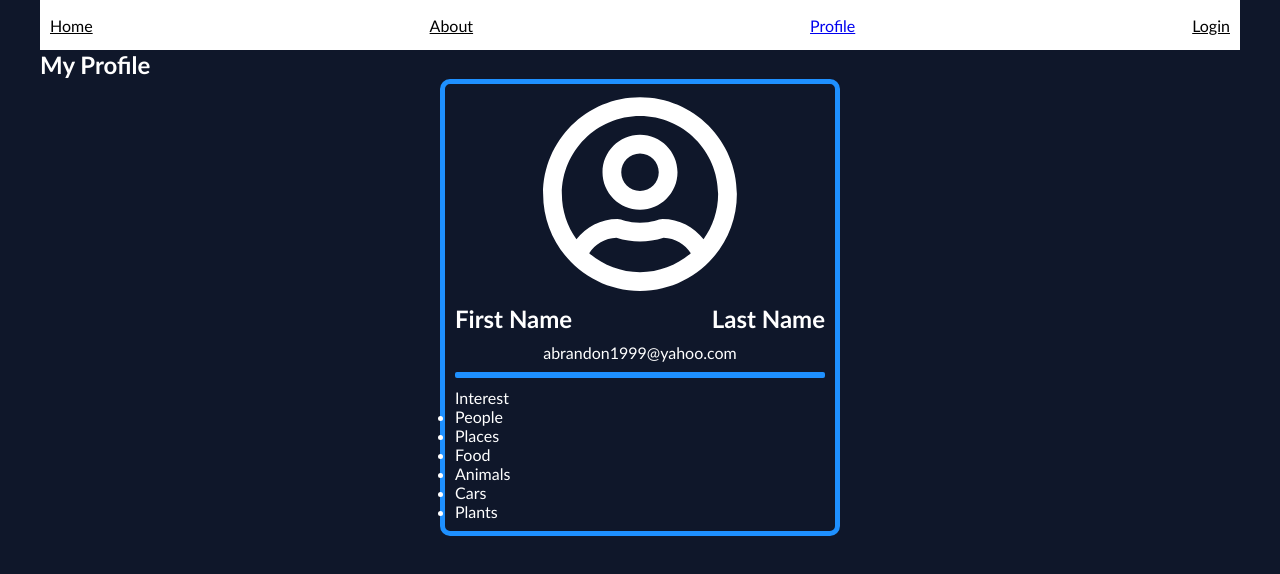
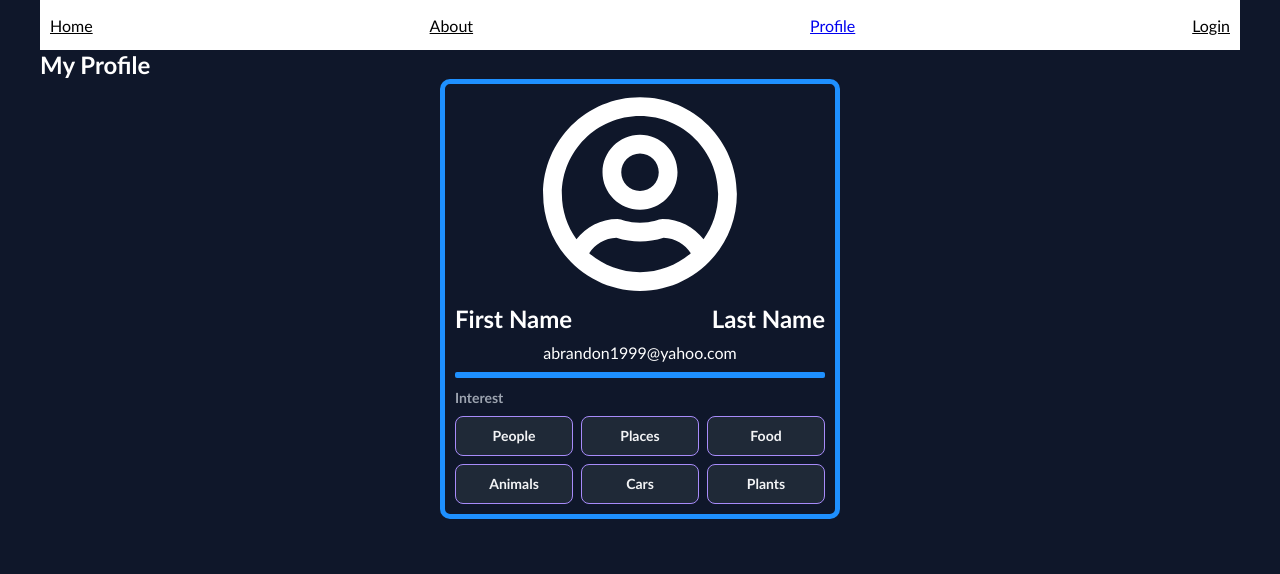
Before and after one commit to abrandon1999/exotic_life_FE, a React (Vite) app: page /profile in a window 1280 px wide. Shown: the top 574 px of the page. Built offline with nearby package versions, Linux system fonts and the light colour scheme.

Commit message:
style unorderlist in profile using AI

```diff
--- a/src/routes/profile/index.tsx
+++ b/src/routes/profile/index.tsx
@@ -20,10 +20,12 @@ function RouteComponent() {
         </div>
         <p style={emailStyle}>abrandon1999@yahoo.com</p>
         <div style={dividerStyle}></div>
-        <p>Interest</p>
-        <ul>
+        <p style={sectionLabelStyle}>Interest</p>
+        <ul style={interestListStyle}>
           {interests.map((interest, index) => (
-            <li key={index}>{interest}</li>
+            <li key={index} style={interestItemStyle}>
+              {interest}
+            </li>
           ))}
         </ul>
       </div>
@@ -46,6 +48,35 @@ const emailStyle: CSSProperties = {
   textAlign: "center",
   marginBottom: MARGINBOTTOM,
 };
+const sectionLabelStyle: CSSProperties = {
+  color: "rgba(156, 163, 175, 1)",
+  fontSize: "0.875rem",
+  fontWeight: 600,
+  lineHeight: "1.25rem",
+  marginBottom: "0.5rem",
+};
+const interestListStyle: CSSProperties = {
+  display: "grid",
+  gridTemplateColumns: "repeat(3, minmax(0, 1fr))",
+  gap: "0.5rem",
+  listStyle: "none",
+  margin: 0,
+  padding: 0,
+};
+const interestItemStyle: CSSProperties = {
+  minHeight: "2.5rem",
+  display: "flex",
+  alignItems: "center",
+  justifyContent: "center",
+  border: "1px solid rgba(167, 139, 250, 1)",
+  borderRadius: "8px",
+  backgroundColor: "rgba(31, 41, 55, 1)",
+  color: "rgba(243, 244, 246, 1)",
+  fontSize: "0.875rem",
+  fontWeight: 600,
+  lineHeight: "1.25rem",
+  textAlign: "center",
+};
 const profileContainer: CSSProperties = {
   display: "flex",
   flexDirection: "column",
```
